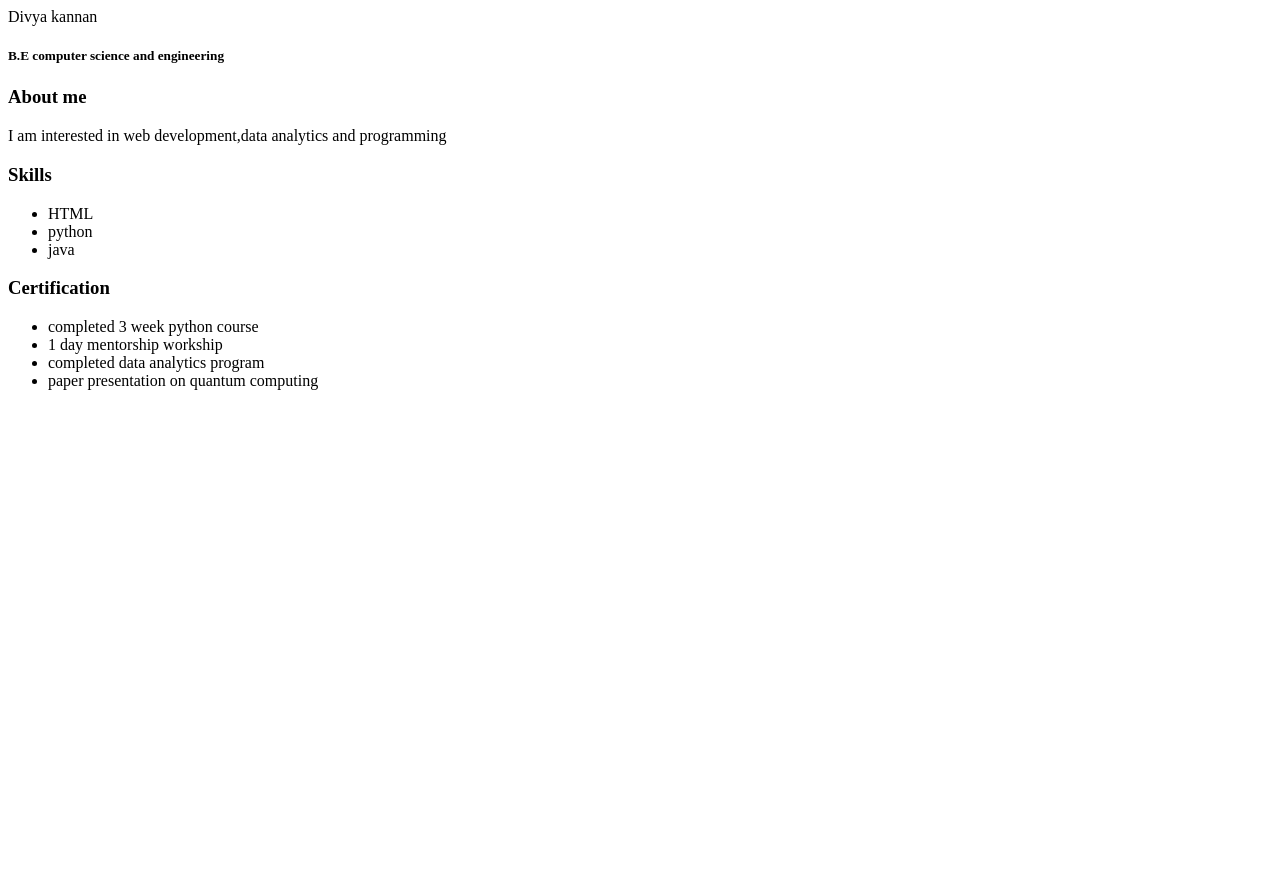
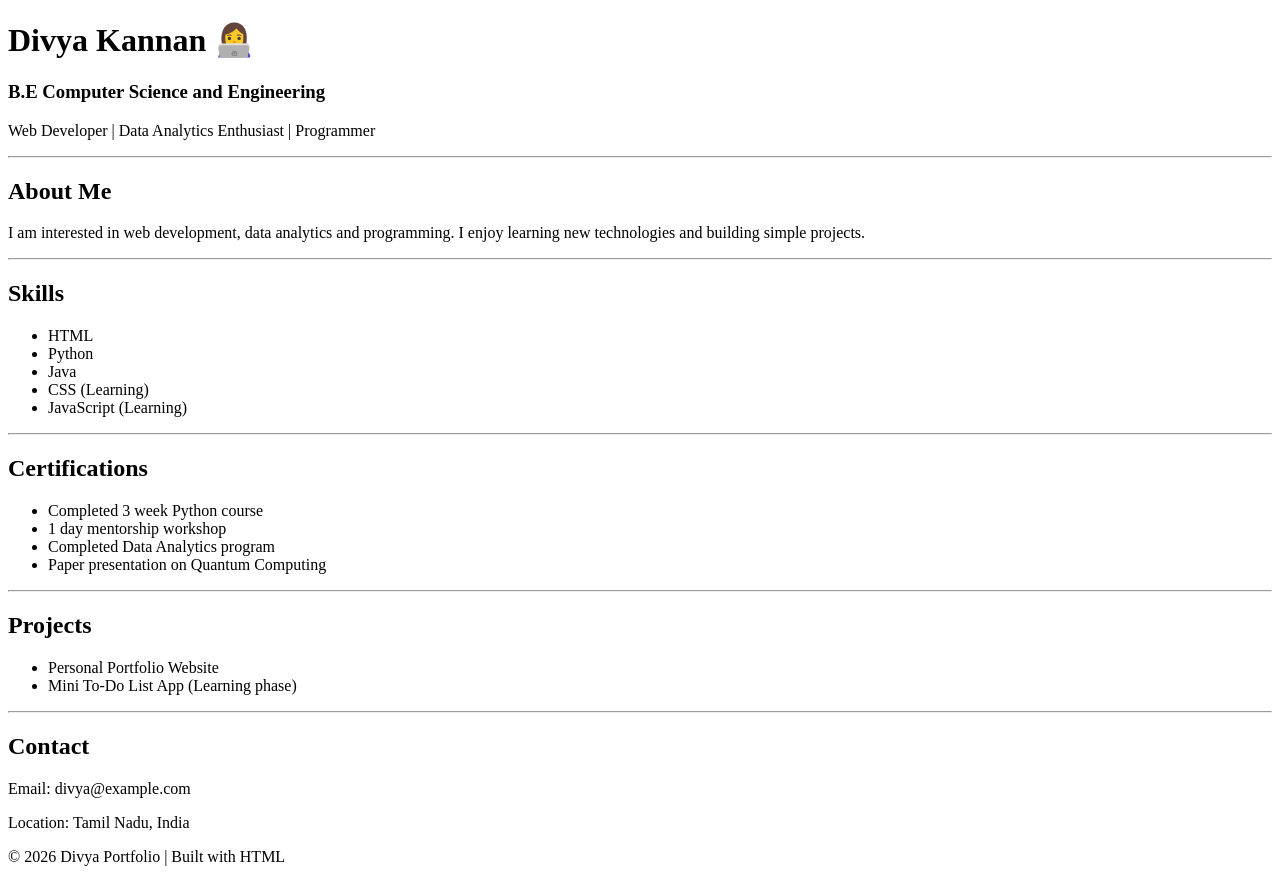
Before and after one commit to divyakannan-18/portfolio, a plain HTML site: page index.html in a window 1280 px wide. Before the commit the page ends 800 px from the top, so only its background shows below. Drawn offline with Linux system fonts and the light colour scheme.

Commit message:
Update index.html

```diff
--- a/index.html
+++ b/index.html
@@ -1,25 +1,60 @@
 <!DOCTYPE html>
-<html>
+<html lang="en">
 <head>
-    <title>divya portfolio</title>
+  <meta charset="UTF-8">
+  <title>Divya Portfolio</title>
 </head>
-  <body
-    <h4>Divya kannan</h1>
-    <h5>B.E computer science and engineering</h2>
-    <b><h3>About me</h2></b>
-    <p>I am interested in web development,data analytics and programming</p>
-<h3>Skills</h3>
+<body>
+<header>
+    <h1>Divya Kannan 👩‍💻</h1>
+    <h3>B.E Computer Science and Engineering</h3>
+    <p>Web Developer | Data Analytics Enthusiast | Programmer</p>
+  </header>
+<hr>
+<section>
+    <h2>About Me</h2>
+    <p>
+      I am interested in web development, data analytics and programming.
+      I enjoy learning new technologies and building simple projects.
+    </p>
+  </section>
+  <hr>
+  <section>
+    <h2>Skills</h2>
     <ul>
       <li>HTML</li>
-    <li>python</li>
-    <li>java</li>
+      <li>Python</li>
+      <li>Java</li>
+      <li>CSS (Learning)</li>
+      <li>JavaScript (Learning)</li>
     </ul>
-  <h3>Certification</h3>
+  </section>
+  <hr>
+<section>
+    <h2>Certifications</h2>
     <ul>
-    <li>completed 3 week python course</li>
-    <li>1 day mentorship workship</li>
-    <li>completed data analytics program</li>
-    <li>paper presentation on quantum computing</li>
+      <li>Completed 3 week Python course</li>
+      <li>1 day mentorship workshop</li>
+      <li>Completed Data Analytics program</li>
+      <li>Paper presentation on Quantum Computing</li>
     </ul>
+  </section>
+<hr>
+<section>
+    <h2>Projects</h2>
+    <ul>
+      <li>Personal Portfolio Website</li>
+      <li>Mini To-Do List App (Learning phase)</li>
+    </ul>
+  </section>
+  <hr>
+  <section>
+    <h2>Contact</h2>
+    <p>Email: divya@example.com</p>
+    <p>Location: Tamil Nadu, India</p>
+  </section>
+<footer>
+    <p>© 2026 Divya Portfolio | Built with HTML</p>
+  </footer>
 </body>
 </html>
```
Lines whose indentation alone changed are shown as unchanged.
